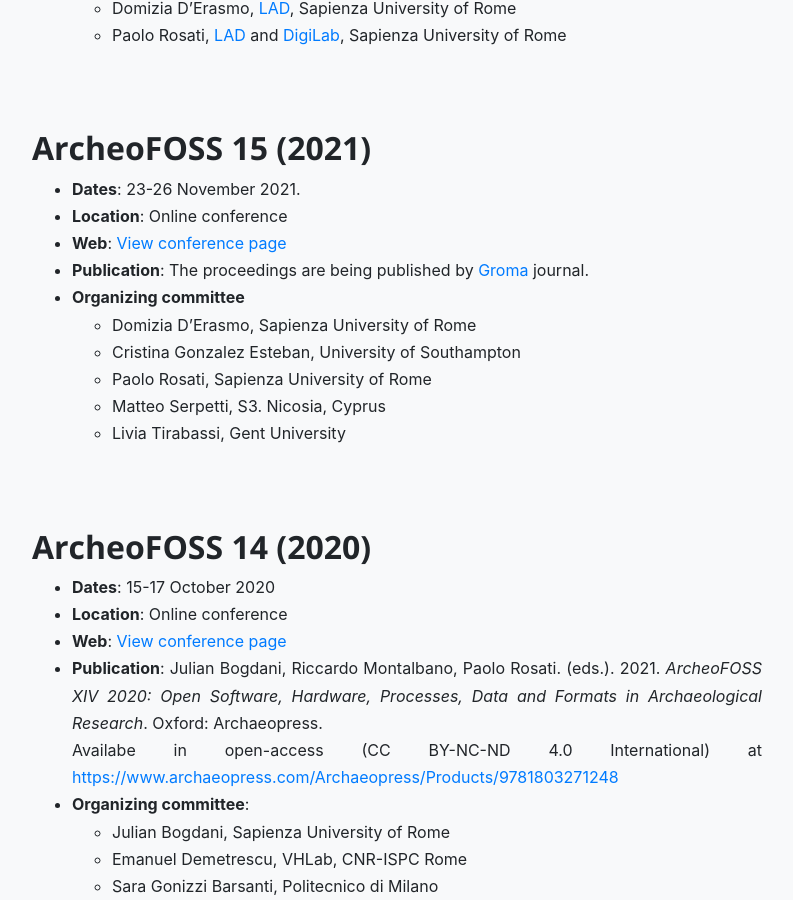
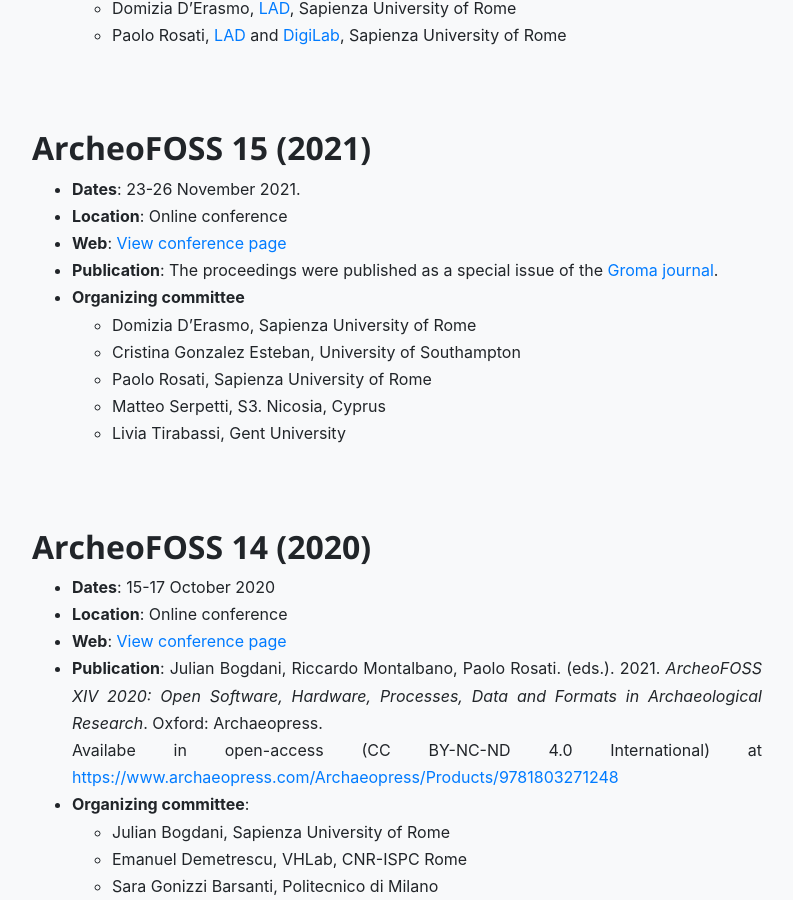
Before and after one commit to archeofoss/archeofoss, a Jekyll site: the page built from previous-editions.md, in a window 1280 px wide and 900 px high, scrolled down 749 px. Shown: the whole window, without its empty margins (243-1036 px from the left). Built offline with Jekyll 4.4.1, drawn with Linux system fonts in a browser that asks for light colours; nearby versions of some CDN libraries.

Commit message:
Update previous-editions.md

```diff
--- a/previous-editions.md
+++ b/previous-editions.md
@@ -19,7 +19,7 @@
 - **Dates**: 23-26 November 2021.
 - **Location**: Online conference
 - **Web**: [View conference page](./2021)
-- **Publication**: The proceedings are being published by [Groma](https://archaeopresspublishing.com/ojs/index.php/groma/) journal.
+- **Publication**: The proceedings were published as a special issue of the [Groma journal](https://archaeopresspublishing.com/ojs/index.php/groma/issue/view/vol7-2022).
 - **Organizing committee**
   - Domizia D’Erasmo, Sapienza University of Rome
   - Cristina Gonzalez Esteban, University of Southampton
```
